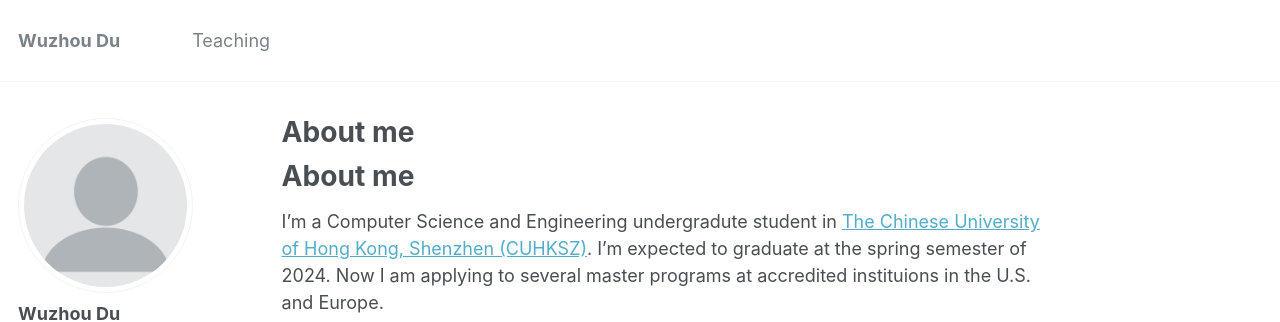
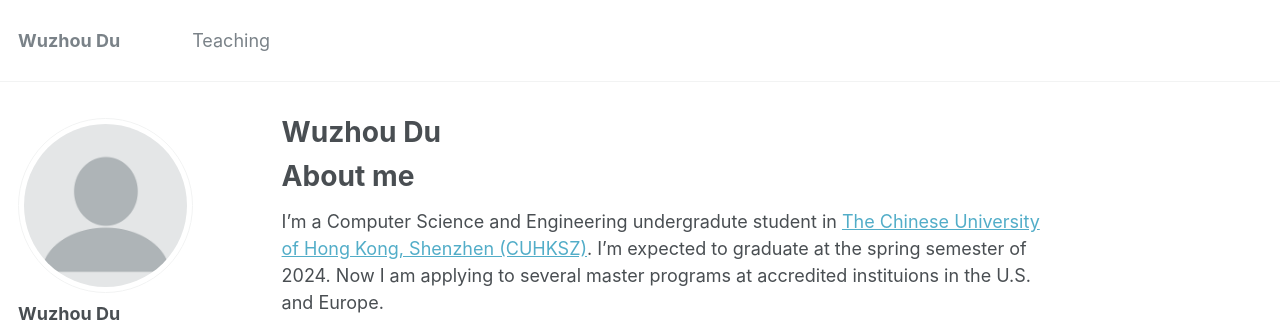
Before and after one commit to WuzhouDu/WuzhouDu.github.io, a Jekyll site: the page built from _pages/about.md, in a window 1280 px wide. Shown: the top 322 px of the page. Built offline with Jekyll 4.4.1, drawn with Linux system fonts in a browser that asks for light colours; our own code applies the rules of GitHub Pages for plain Markdown files.

```diff
--- a/_pages/about.md
+++ b/_pages/about.md
@@ -1,6 +1,6 @@
 ---
 permalink: /
-title:
+title: "Wuzhou Du"
 author_profile: true
 redirect_from:
   - /about/
--- a/_pages/teaching.html
+++ b/_pages/teaching.html
@@ -1,6 +1,6 @@
 ---
 layout: archive
-<!-- title: "Teaching" -->
+title: "Teaching"
 permalink: /teaching/
 author_profile: true
 ---
```
